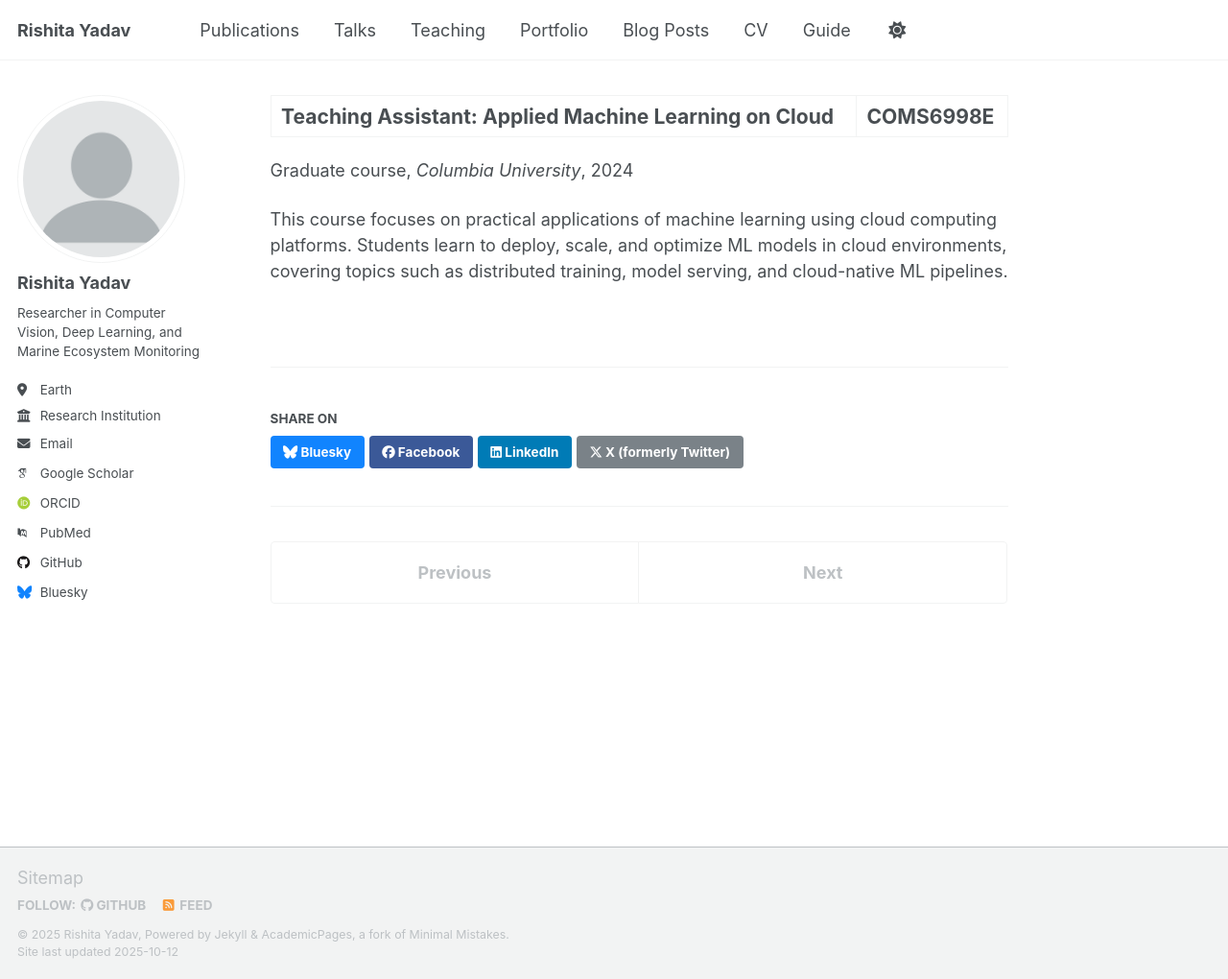
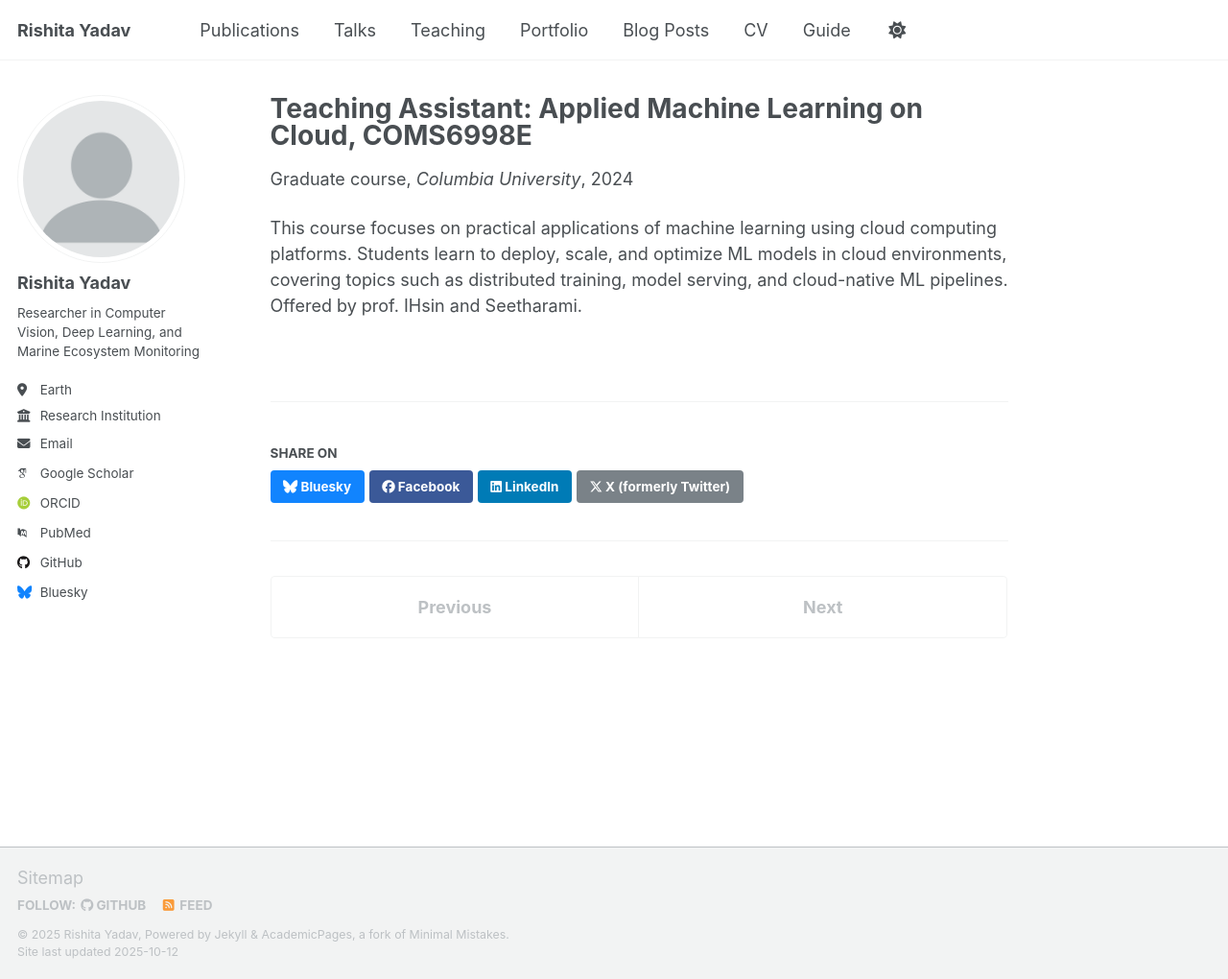
Before and after one commit to ry2501/ry2501.github.io, a Jekyll site: the page built from _teaching/2024-spring-applied-machine-learning-cloud.md, in a window 1280 px wide and 1020 px high. Shown: the whole window at 96% size. Built offline with Jekyll 4.4.1, drawn with Linux system fonts in a browser that asks for light colours; some web fonts are replaced; a script that is not in the unit is left out.

Commit message:
TA prof name add

```diff
--- a/_teaching/2024-spring-applied-machine-learning-cloud.md
+++ b/_teaching/2024-spring-applied-machine-learning-cloud.md
@@ -1,5 +1,5 @@
 ---
-title: "Teaching Assistant: Applied Machine Learning on Cloud | COMS6998E "
+title: "Teaching Assistant: Applied Machine Learning on Cloud, COMS6998E "
 collection: teaching
 type: "Graduate course"
 permalink: /teaching/2024-spring-applied-machine-learning-cloud
@@ -10,4 +10,4 @@ course_code: "COMS6998E"
 semester: "Spring 2024"
 ---
 
-This course focuses on practical applications of machine learning using cloud computing platforms. Students learn to deploy, scale, and optimize ML models in cloud environments, covering topics such as distributed training, model serving, and cloud-native ML pipelines.
+This course focuses on practical applications of machine learning using cloud computing platforms. Students learn to deploy, scale, and optimize ML models in cloud environments, covering topics such as distributed training, model serving, and cloud-native ML pipelines. Offered by prof. IHsin and Seetharami.
```
Also changed, not shown: _teaching/2024-spring-digital-communication.md (+2 -2 lines), _teaching/2025-fall-distributed-storage-computing-learning.md (+2 -2 lines).
